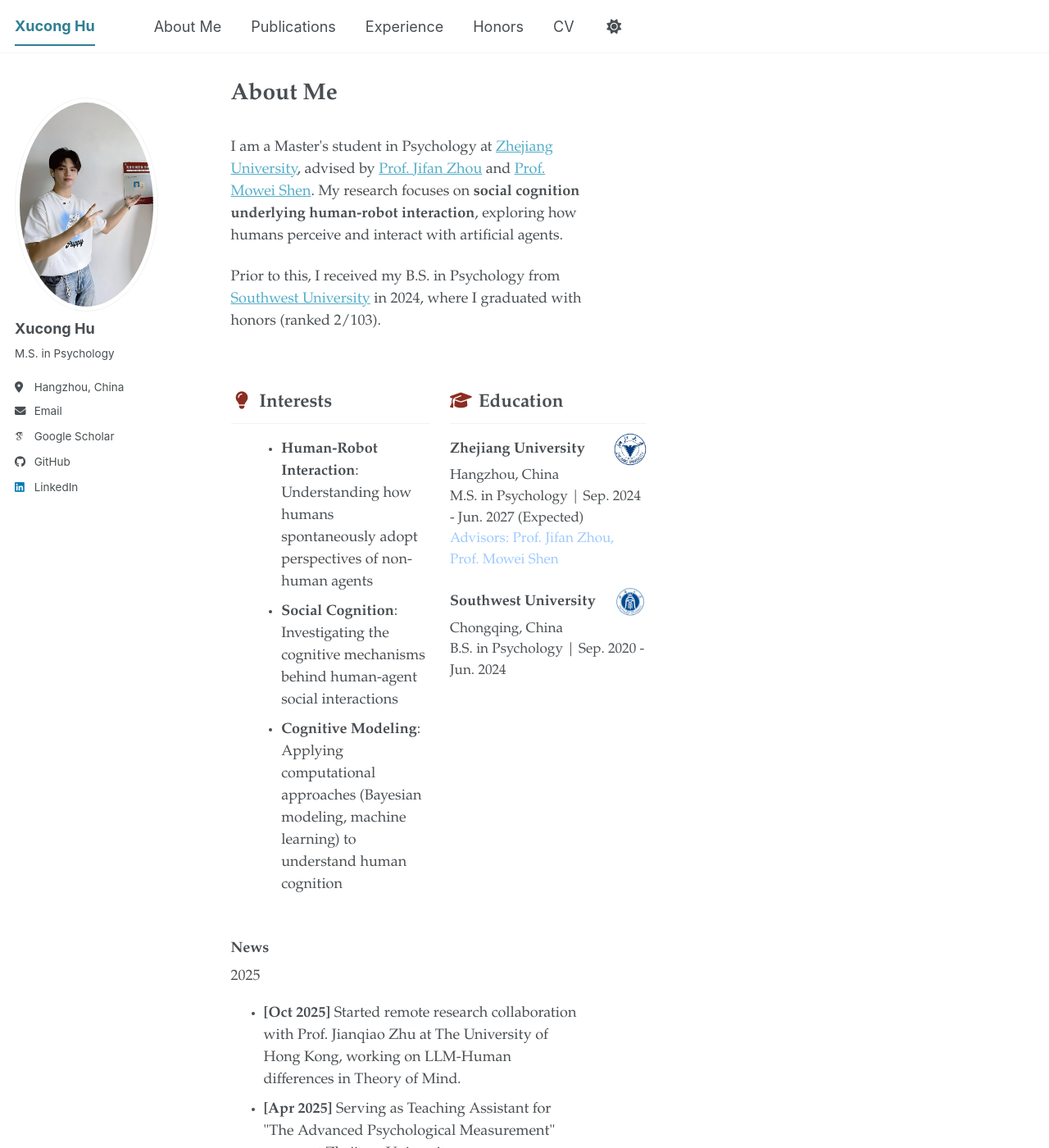
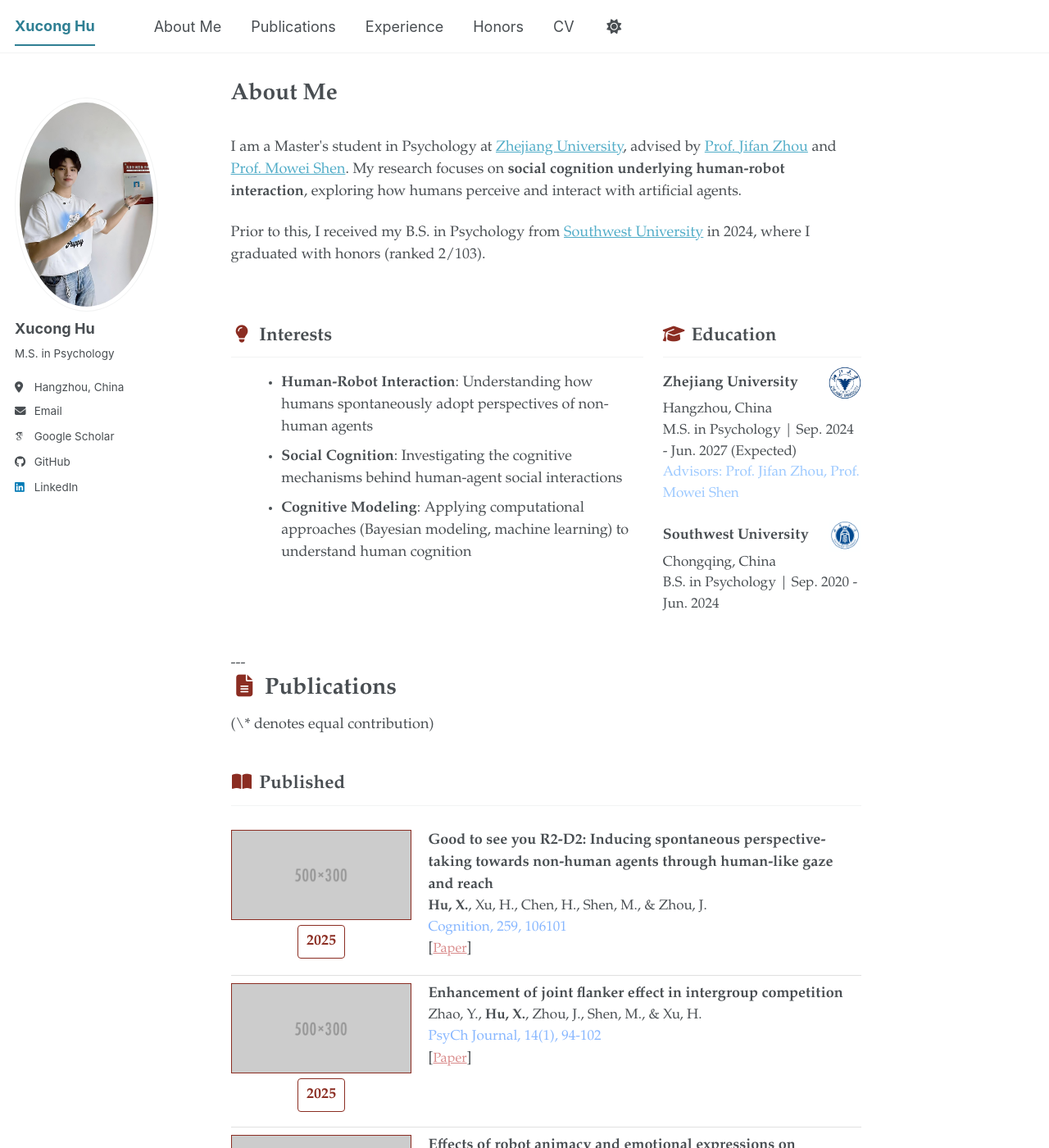
Before and after one commit to xuconghu/xuconghu.github.io, a Jekyll site: the page built from _pages/about.md, in a window 1280 px wide and 1400 px high. Shown: the whole window at 82% size. Built offline with Jekyll 4.4.1, drawn with Linux system fonts in a browser that asks for light colours; some web fonts are replaced; a script bundle is joined from its source files by our own code; library files that are not in the unit come from our copies; some of the changed text lies outside the part shown.

Commit message:
Remove inline News block and widen About columns

```diff
--- a/_pages/about.md
+++ b/_pages/about.md
@@ -46,25 +46,6 @@ redirect_from:
       </div>
     </div>
   </div>
-
-  <aside class="news-sidebar">
-    <h3>News</h3>
-    <div class="news-year">2025</div>
-    <ul class="news-list">
-      <li class="news-item"><strong>[Oct 2025]</strong> Started remote research collaboration with Prof. Jianqiao Zhu at The University of Hong Kong, working on LLM-Human differences in Theory of Mind.</li>
-      <li class="news-item"><strong>[Apr 2025]</strong> Serving as Teaching Assistant for "The Advanced Psychological Measurement" course at Zhejiang University.</li>
-      <li class="news-item"><strong>[Jan 2025]</strong> Our paper "Good to see you R2-D2: Inducing spontaneous perspective-taking towards non-human agents through human-like gaze and reach" has been published in <em>Cognition</em>.</li>
-      <li class="news-item"><strong>[Jan 2025]</strong> Paper "Enhancement of joint flanker effect in intergroup competition" published in <em>PsyCh Journal</em>.</li>
-    </ul>
-    <div class="news-year">2024</div>
-    <ul class="news-list">
-      <li class="news-item"><strong>[Dec 2024]</strong> Oral presentation at the Annual Conference on Industrial Psychology and New Productivity.</li>
-      <li class="news-item"><strong>[Dec 2024]</strong> Awarded <strong>National Scholarship</strong> (2024-2025), top 1 student in college per year.</li>
-      <li class="news-item"><strong>[Sep 2024]</strong> Started M.S. program in Psychology at Zhejiang University.</li>
-      <li class="news-item"><strong>[Jun 2024]</strong> Graduated from Southwest University with B.S. in Psychology.</li>
-    </ul>
-    </div>
-  </div>
 </div>
 
 
@@ -97,7 +78,7 @@ redirect_from:
       <div class="pub-right">
         <div class="title">Enhancement of joint flanker effect in intergroup competition</div>
         <div class="authors">Zhao, Y., <strong>Hu, X.</strong>, Zhou, J., Shen, M., & Xu, H.</div>
-        <div class="publish">PsyCh Journal, 14(1), 94膩鈧?02</div>
+        <div class="publish">PsyCh Journal, 14(1), 94-102</div>
         <div class="tags">[<a class="tag" href="https://doi.org/10.1002/pchj.12345">Paper</a>]</div>
       </div>
     </div>
@@ -148,7 +129,7 @@ redirect_from:
       <div class="pub-right">
         <div class="title">The uncanny valley effect and induced compensatory consumption behavior in language conditions</div>
         <div class="authors"><strong>Hu, X.</strong></div>
-        <div class="publish">Lecture Notes in Education Psychology and Public Media, 4, 426膩鈧?36 (Oral)</div>
+        <div class="publish">Lecture Notes in Education Psychology and Public Media, 4, 426-436 (Oral)</div>
       </div>
     </div>
   </div>
--- a/assets/css/main.scss
+++ b/assets/css/main.scss
@@ -45,7 +45,7 @@
 /* Custom layout inspired by Jun-CEN for about/experience/publications */
 .about-split {
   display: grid;
-  grid-template-columns: minmax(0, 1.2fr) minmax(0, 0.8fr);
+  grid-template-columns: minmax(0, 1.35fr) minmax(0, 0.65fr);
   gap: 24px;
   margin: 1.5rem 0;
 }
@@ -344,7 +344,7 @@
 
 @media screen and (min-width: 1100px) {
   .about-page {
-    padding-right: 340px;
+    padding-right: 0;
   }
 }
 
```
Also changed, not shown: _pages/publications.md (+2 -2 lines).
